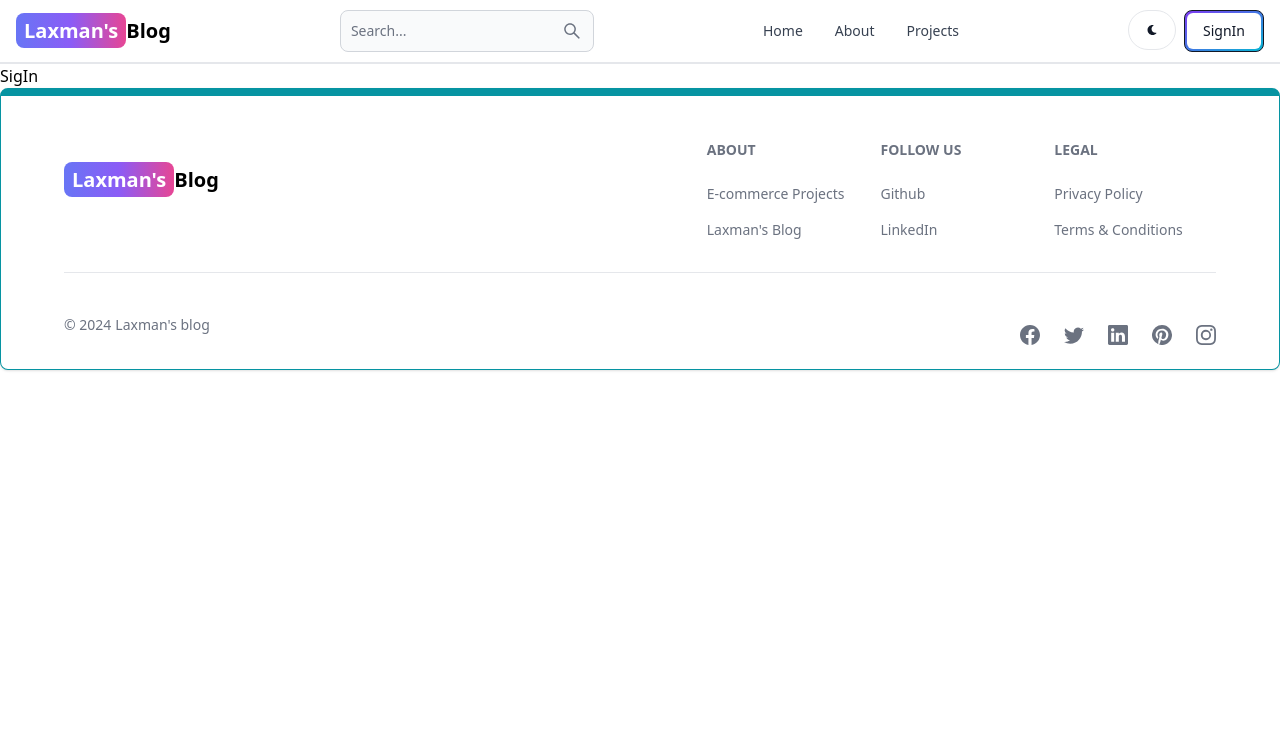
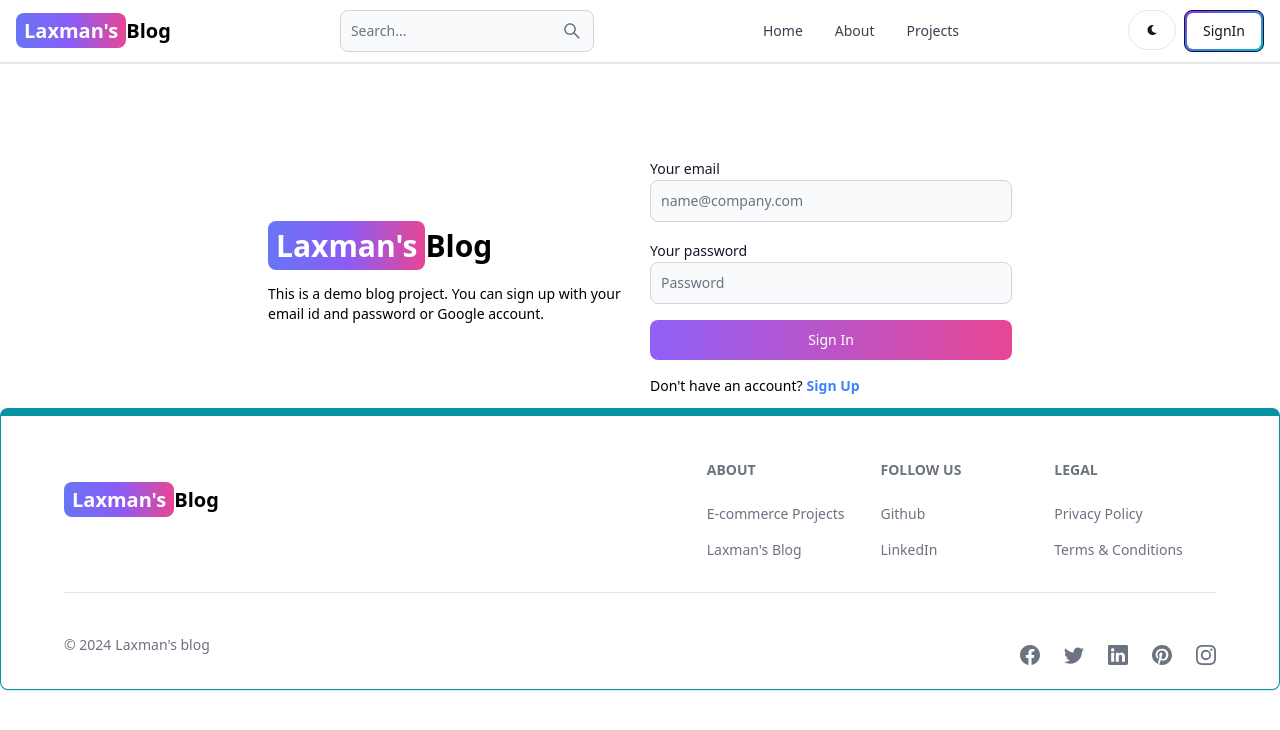
Before and after one commit to laxmankusetti/mern_blog, a React (Vite) app in the folder client/: page /sign-in in a window 1280 px wide. Shown: the top 730 px of the page. Built offline with nearby package versions, Linux system fonts and the light colour scheme.

Commit message:
completed signin page functionality

```diff
--- a/client/src/pages/SignIn.jsx
+++ b/client/src/pages/SignIn.jsx
@@ -1,8 +1,94 @@
+import { Button, Label, Spinner, TextInput } from "flowbite-react";
+import { useState } from "react";
+import { Link, useNavigate } from "react-router-dom";
+
 
 export default function SignIn() {
-    return (
-      <div>
-        SigIn
+    const [formData, setFormData] = useState({});
+    const [loading, setLoading] = useState(false);
+    const [error, setError] = useState(null);
+
+    const navigate = useNavigate();
+
+   console.log(error)
+    const handleChange = (e) => {
+        setFormData({ ...formData, [e.target.id] : e.target.value })
+    }
+
+    const handleSubmit = async (e) => {
+        e.preventDefault();
+        try {
+            setLoading(true)
+            setError(null)
+            const res = await fetch('/api/auth/signin', {
+                method : 'POST',
+                headers : {
+                    'Content-type' : 'application/json'
+                },
+                body : JSON.stringify(formData)
+            });
+            const data = await res.json();
+            if(data.success === false){
+                setError(data.message)
+                setLoading(false);
+                return
+            }
+            setLoading(false);
+            if(res.ok){
+              navigate('/')
+            }
+        } catch (error) {
+            setError(error);
+            setLoading(false)
+        }
+    }
+
+  return (
+    <div className="max-h-screen">
+      <div className="flex max-w-3xl p-3 mx-auto mt-20 flex-col md:flex-row md:items-center gap-5">
+        {/* left side */}
+        <div className="flex-1">
+          <Link to="/" className="text-3xl dark:text-white font-bold">
+            <span className="px-2 py-1 bg-gradient-to-r from-indigo-500 via-violet-500 to-pink-500 rounded-lg text-white">
+              Laxman&apos;s
+            </span>
+            Blog
+          </Link>
+          <p className="text-sm mt-5">
+            This is a demo blog project. You can sign up with your email id and
+            password or Google account.
+          </p>
+        </div>
+        {/* right side */}
+        <div className="flex-1">
+          <form className="flex flex-col gap-4" onSubmit={handleSubmit}>
+            <div>
+              <Label value="Your email"></Label>
+              <TextInput type="email" placeholder="name@company.com" id="email" onChange={handleChange} />
+            </div>
+            <div>
+              <Label value="Your password"></Label>
+              <TextInput type="password" placeholder="Password" id="password" onChange={handleChange} />
+            </div>
+            <Button gradientDuoTone='purpleToPink' type="submit">
+                {loading ? (
+                <>
+                <Spinner color='failure' />
+                <span className="ml-2">
+                    Loading...
+                </span>
+                </>
+                ) : 'Sign In'}
+            </Button>
+            <div className="flex gap-1 text-sm">
+                <span>Don&apos;t have an account? </span>
+                <Link to='/sign-up' className="text-blue-500 font-semibold">
+                    Sign Up
+                </Link>
+            </div>
+          </form>
+        </div>
       </div>
-    )
-  }
+    </div>
+  );
+}
```
